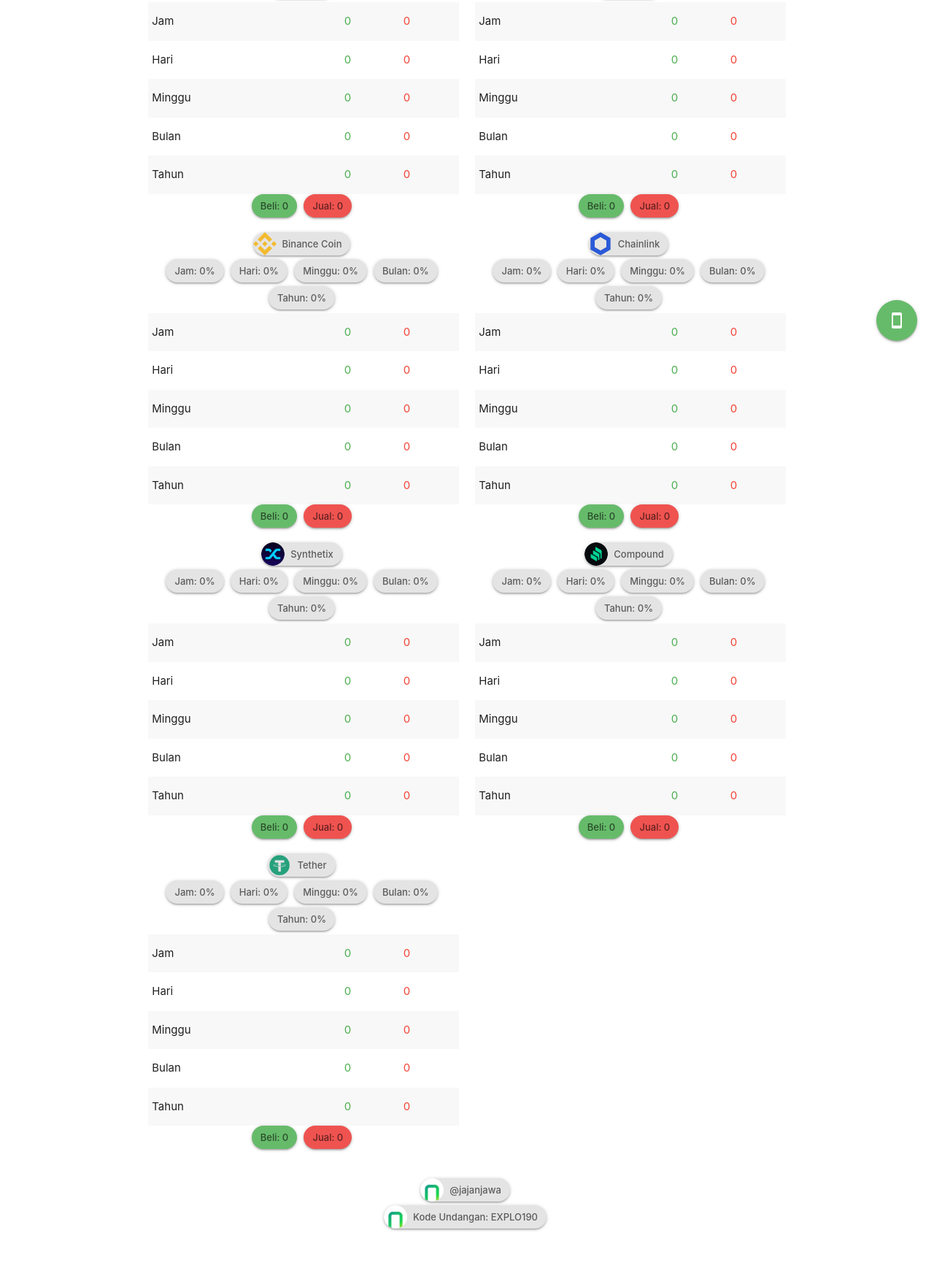
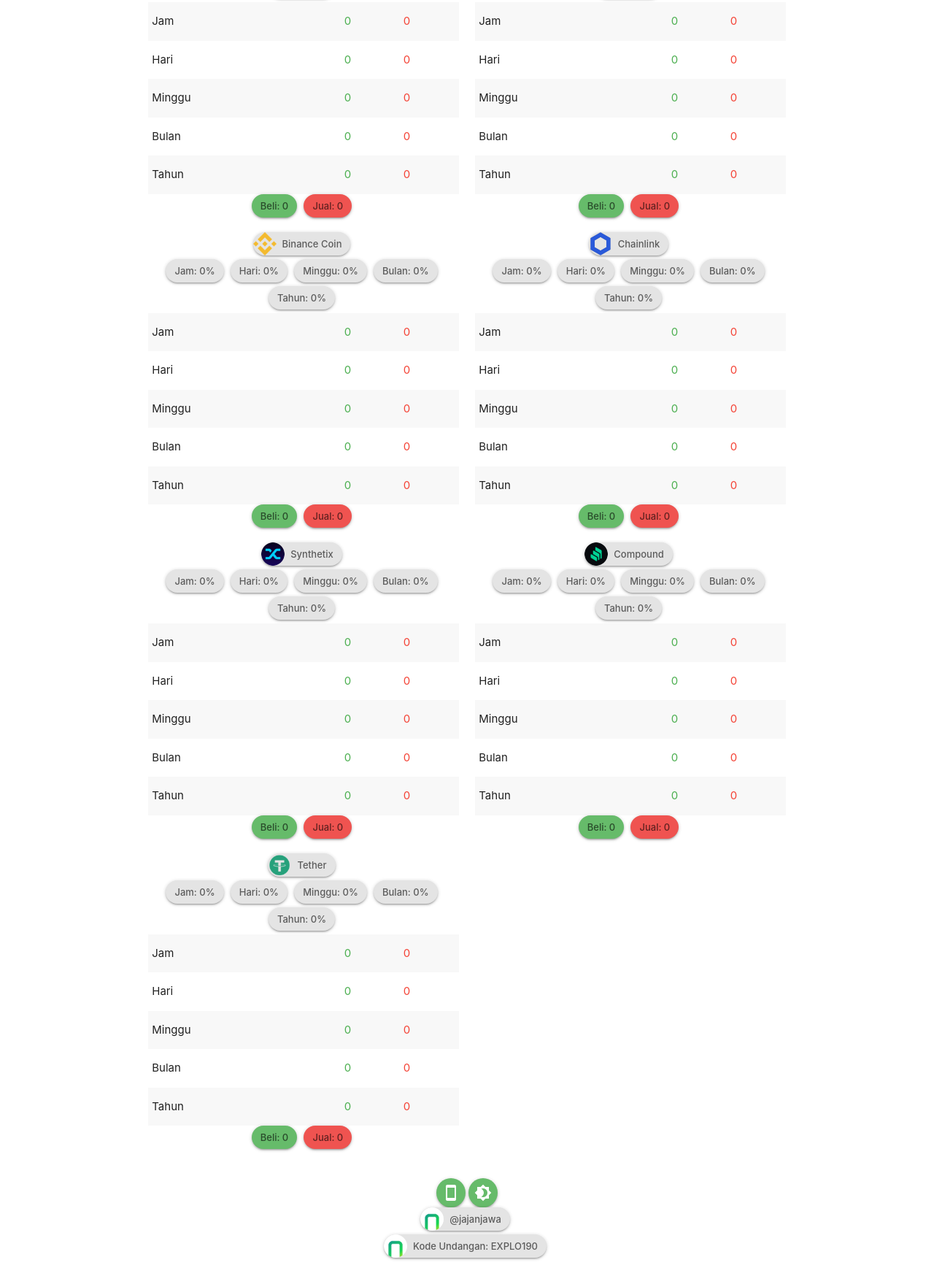
Before and after one commit to jajanjawa/pintu, a plain HTML site: page pintu.html in a window 1280 px wide. Shown: the part 310-2058 px from the top of the page at 73% size. Before the commit the page ends 2018 px from the top, so only its background shows below. Drawn offline with Linux system fonts and the light colour scheme; no server answers.

Commit message:
tambah tema gelap

```diff
--- a/pintu.html
+++ b/pintu.html
@@ -86,6 +86,9 @@
 
     <!-- kontak -->
     <div class="row center">
+        <a href="index.html" class="btn btn-floating green lighten-1"><i class="material-icons">smartphone</i></a>
+        <a href="#" class="btn btn-floating green lighten-1" @click.prevent="darkMode"><i class="material-icons">brightness_4</i></a>
+        <br>
         <div class="chip hoverable z-depth-1 waves-effect waves-ripple" @click="contact" style="cursor: pointer">
             <img src="img/favicon.png" alt="jajanjawa">@jajanjawa
         </div>
@@ -93,10 +96,6 @@
         <div class="chip hoverable z-depth-1 waves-effect waves-ripple" @click="invite" style="cursor: pointer">
             <img src="img/favicon.png" alt="Undangan">Kode Undangan: EXPLO190
         </div>
-    </div>
-
-    <div class="fixed-action-btn">
-        <a href="index.html" class="btn btn-large btn-floating green lighten-1"><i class="material-icons">smartphone</i></a>
     </div>
 
 </div>
@@ -118,6 +117,7 @@
             buy: 0, sell: 0, hour: {}, day: {}, week: {}, month: {}, year: {}
         };
     }
+
     let coins = [
         {icon: 'img/btc.webp', name: 'Bitcoin', symbol: 'btc'},
         {icon: 'img/eth.webp', name: 'Ethereum', symbol: 'eth'},
@@ -147,8 +147,25 @@
             }
             this.refreshAllPrices();
             setInterval(this.refreshAllPrices, 60000);
+
+            let dark = localStorage.getItem('dark');
+            if (dark === 'true') {
+                let body = document.getElementsByTagName('body')[0];
+                body.classList.add('grey', 'darken-1');
+            }
         },
         methods: {
+            darkMode() {
+                let body = document.getElementsByTagName('body')[0];
+                let clazz = body.classList;
+                if (clazz.contains('grey')) {
+                    clazz.remove('grey', 'darken-1');
+                    localStorage.removeItem('dark');
+                } else {
+                    clazz.add('grey', 'darken-1');
+                    localStorage.setItem('dark', 'true');
+                }
+            },
             refreshAllPrices() {
                 for (const coin of coins) {
                     this.refreshPrice(coin.symbol);
```
Also changed, not shown: index.html (+17 -0 lines).
